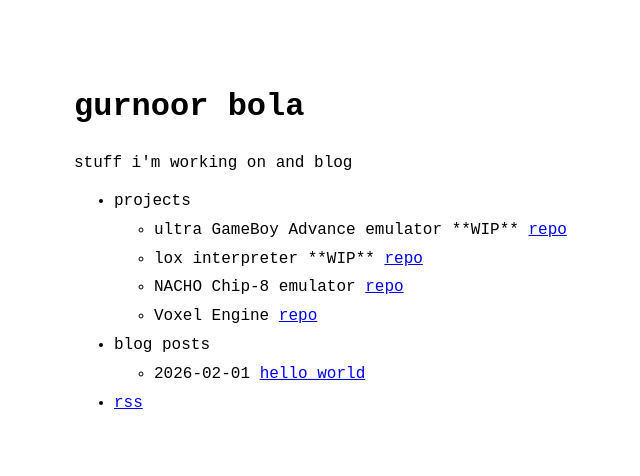
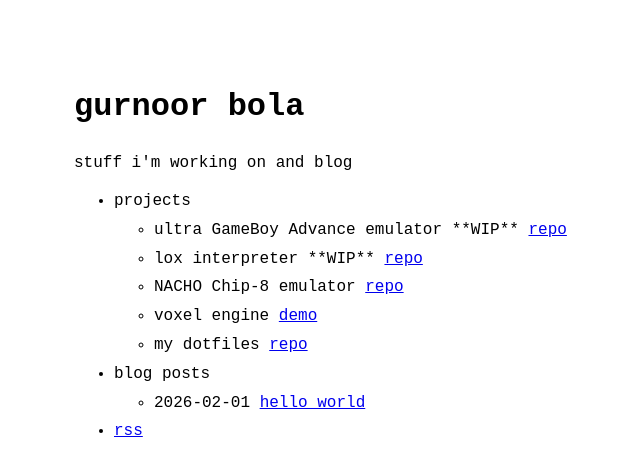
Before and after one commit to GurnoorBola/GurnoorBola.github.io, a Jekyll site: the page built from index.md, in a window 1280 px wide. Shown: the top 476 px of the page, without its empty margins (246-886 px from the left). Built offline with Jekyll 4.4.1, drawn with Linux system fonts in a browser that asks for light colours.

Commit message:
updated page

```diff
--- a/_data/menu.yml
+++ b/_data/menu.yml
@@ -7,7 +7,8 @@ entries:
       - title: "ultra GameBoy Advance emulator **WIP** <a href='https://github.com/GurnoorBola/uGBA'>repo</a>"
       - title: "lox interpreter **WIP** <a href='https://github.com/GurnoorBola/lox-interpreter'>repo</a>"
       - title: "NACHO Chip-8 emulator <a href='https://github.com/GurnoorBola/nacho'>repo</a>"
-      - title: "Voxel Engine <a href='https://gurnoorbola.github.io/CSE-160/asg4/asg4.html'>repo</a>"
+      - title: "voxel engine <a href='https://gurnoorbola.github.io/CSE-160/asg4/asg4.html'>demo</a>"
+      - title: "my dotfiles <a href='https://github.com/GurnoorBola/.dotfiles'>repo</a>"
 
 
   - title: blog posts
```
